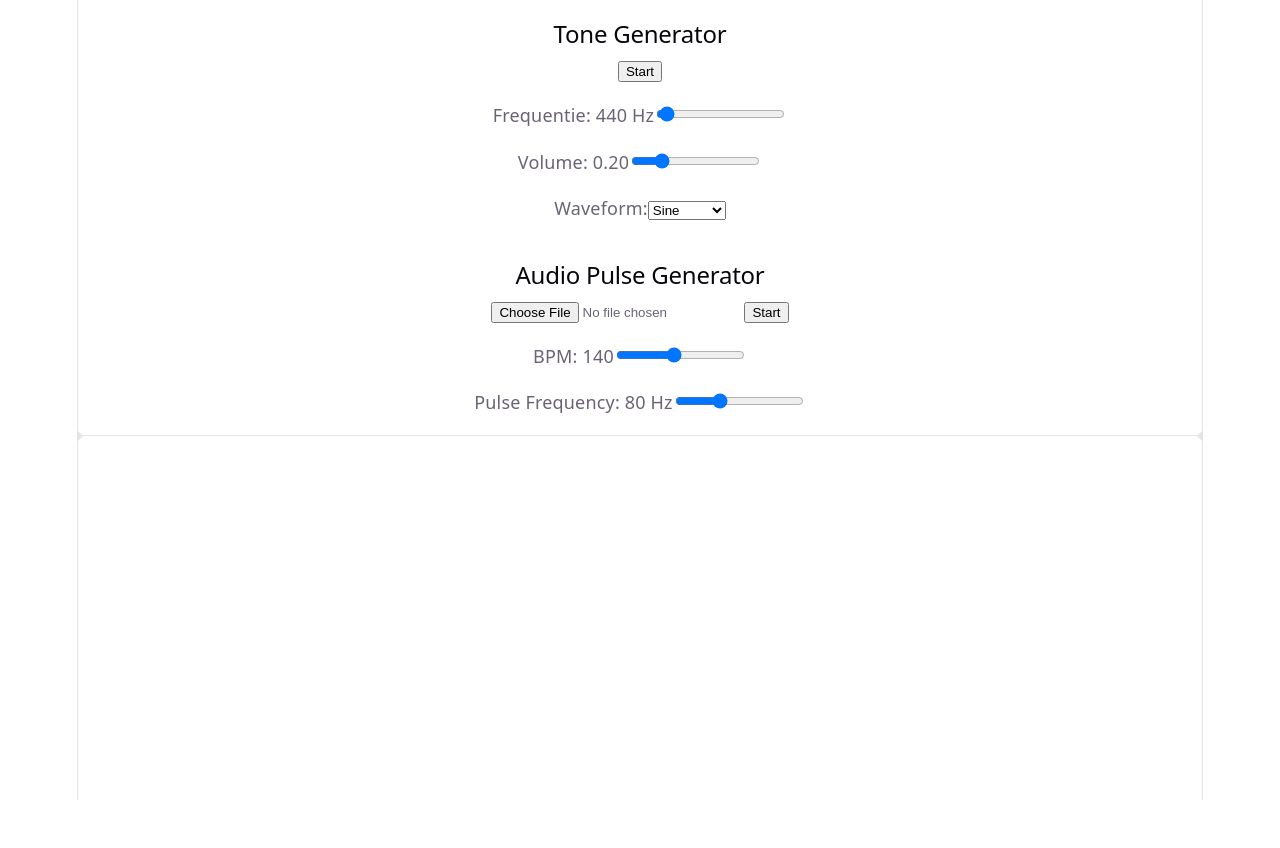
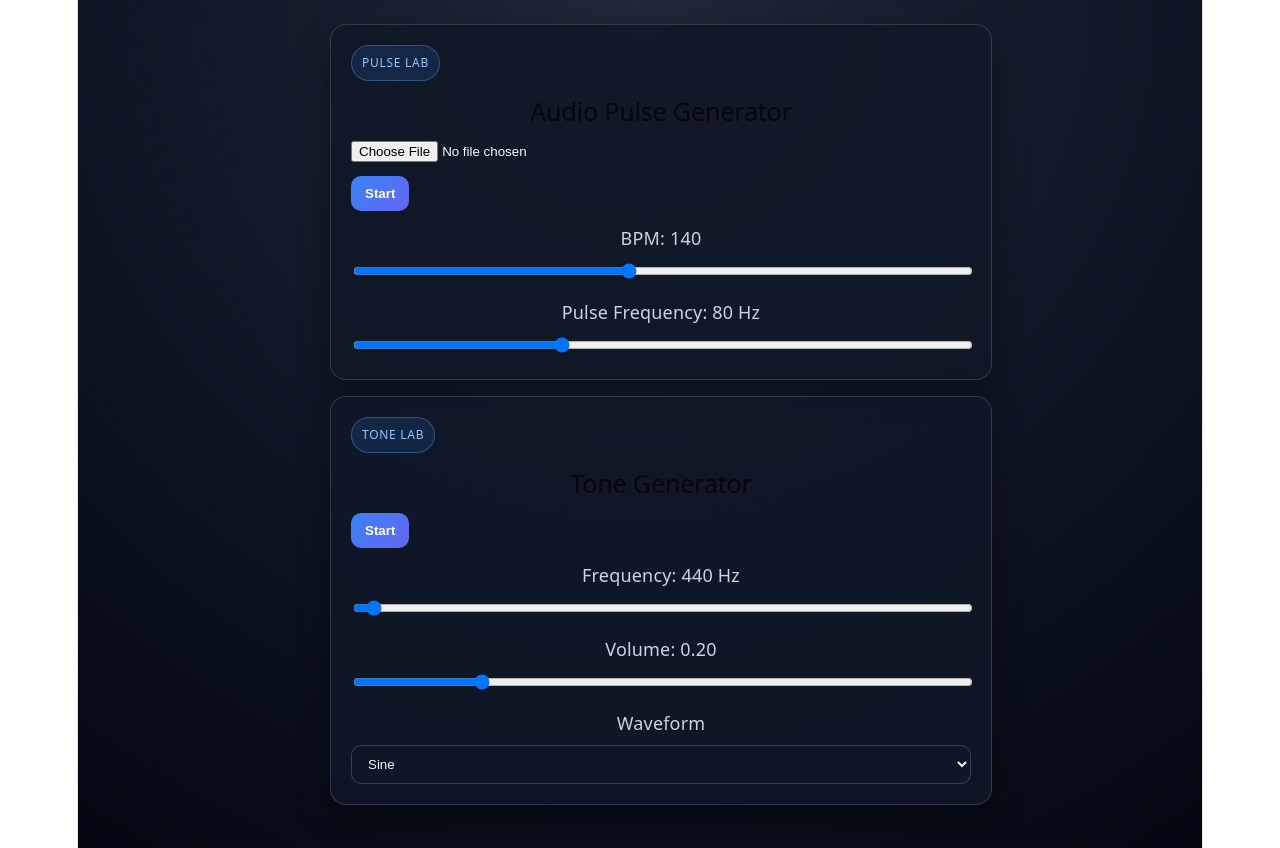
Before and after one commit to darksos34/music-generator, a React (Vite) app: page / in a window 1280 px wide. Before the commit the page ends 800 px from the top, so only its background shows below. Built offline with nearby package versions, Linux system fonts and the light colour scheme.

Commit message:
new style

```diff
--- a/src/App.css
+++ /dev/null
@@ -1,184 +0,0 @@
-.counter {
-  font-size: 16px;
-  padding: 5px 10px;
-  border-radius: 5px;
-  color: var(--accent);
-  background: var(--accent-bg);
-  border: 2px solid transparent;
-  transition: border-color 0.3s;
-  margin-bottom: 24px;
-
-  &:hover {
-    border-color: var(--accent-border);
-  }
-  &:focus-visible {
-    outline: 2px solid var(--accent);
-    outline-offset: 2px;
-  }
-}
-
-.hero {
-  position: relative;
-
-  .base,
-  .framework,
-  .vite {
-    inset-inline: 0;
-    margin: 0 auto;
-  }
-
-  .base {
-    width: 170px;
-    position: relative;
-    z-index: 0;
-  }
-
-  .framework,
-  .vite {
-    position: absolute;
-  }
-
-  .framework {
-    z-index: 1;
-    top: 34px;
-    height: 28px;
-    transform: perspective(2000px) rotateZ(300deg) rotateX(44deg) rotateY(39deg)
-      scale(1.4);
-  }
-
-  .vite {
-    z-index: 0;
-    top: 107px;
-    height: 26px;
-    width: auto;
-    transform: perspective(2000px) rotateZ(300deg) rotateX(40deg) rotateY(39deg)
-      scale(0.8);
-  }
-}
-
-#center {
-  display: flex;
-  flex-direction: column;
-  gap: 25px;
-  place-content: center;
-  place-items: center;
-  flex-grow: 1;
-
-  @media (max-width: 1024px) {
-    padding: 32px 20px 24px;
-    gap: 18px;
-  }
-}
-
-#next-steps {
-  display: flex;
-  border-top: 1px solid var(--border);
-  text-align: left;
-
-  & > div {
-    flex: 1 1 0;
-    padding: 32px;
-    @media (max-width: 1024px) {
-      padding: 24px 20px;
-    }
-  }
-
-  .icon {
-    margin-bottom: 16px;
-    width: 22px;
-    height: 22px;
-  }
-
-  @media (max-width: 1024px) {
-    flex-direction: column;
-    text-align: center;
-  }
-}
-
-#docs {
-  border-right: 1px solid var(--border);
-
-  @media (max-width: 1024px) {
-    border-right: none;
-    border-bottom: 1px solid var(--border);
-  }
-}
-
-#next-steps ul {
-  list-style: none;
-  padding: 0;
-  display: flex;
-  gap: 8px;
-  margin: 32px 0 0;
-
-  .logo {
-    height: 18px;
-  }
-
-  a {
-    color: var(--text-h);
-    font-size: 16px;
-    border-radius: 6px;
-    background: var(--social-bg);
-    display: flex;
-    padding: 6px 12px;
-    align-items: center;
-    gap: 8px;
-    text-decoration: none;
-    transition: box-shadow 0.3s;
-
-    &:hover {
-      box-shadow: var(--shadow);
-    }
-    .button-icon {
-      height: 18px;
-      width: 18px;
-    }
-  }
-
-  @media (max-width: 1024px) {
-    margin-top: 20px;
-    flex-wrap: wrap;
-    justify-content: center;
-
-    li {
-      flex: 1 1 calc(50% - 8px);
-    }
-
-    a {
-      width: 100%;
-      justify-content: center;
-      box-sizing: border-box;
-    }
-  }
-}
-
-#spacer {
-  height: 88px;
-  border-top: 1px solid var(--border);
-  @media (max-width: 1024px) {
-    height: 48px;
-  }
-}
-
-.ticks {
-  position: relative;
-  width: 100%;
-
-  &::before,
-  &::after {
-    content: '';
-    position: absolute;
-    top: -4.5px;
-    border: 5px solid transparent;
-  }
-
-  &::before {
-    left: 0;
-    border-left-color: var(--border);
-  }
-  &::after {
-    right: 0;
-    border-right-color: var(--border);
-  }
-}
--- a/src/App.tsx
+++ b/src/App.tsx
@@ -1,17 +1,14 @@
-import './App.css'
-import {ToneGenerator} from "./ToneGenerator.tsx";
-import {AudioPulseGenerator} from "./AudioPulseGenerator.tsx";
+import { AudioPulseGenerator } from "./AudioPulseGenerator";
+import { ToneGenerator } from "./ToneGenerator";
+import "./Cards.css";
 
-function App() {
-  return (
-      <>
-
-        <ToneGenerator/>
-        <AudioPulseGenerator/>
-        <div className="ticks"></div>
-        <section id="spacer"></section>
-      </>
-  )
+export default function App() {
+    return (
+        <main className="cards-page">
+            <div className="cards-stack">
+                <AudioPulseGenerator />
+                <ToneGenerator />
+            </div>
+        </main>
+    );
 }
-
-export default App
--- /dev/null
+++ b/src/AudioPulseGenerator.css
@@ -0,0 +1,60 @@
+/* Shared layout comes from Cards.css via .generator-card */
+.audio-card {
+    display: grid;
+    gap: 14px;
+}
+
+.audio-badge {
+    display: inline-block;
+    margin-bottom: 2px;
+    padding: 4px 10px;
+    border-radius: 999px;
+    font-size: 12px;
+    letter-spacing: 0.06em;
+    text-transform: uppercase;
+    color: #93c5fd;
+    background: rgba(59, 130, 246, 0.15);
+    border: 1px solid rgba(96, 165, 250, 0.35);
+    justify-self: start;
+}
+
+.audio-title {
+    margin: 0;
+    font-size: 1.4rem;
+}
+
+.audio-controls {
+    display: grid;
+    gap: 14px;
+}
+
+.audio-file {
+    width: 100%;
+}
+
+.audio-button {
+    justify-self: start;
+    border: none;
+    border-radius: 10px;
+    padding: 10px 14px;
+    background: linear-gradient(135deg, #3b82f6, #6366f1);
+    color: #fff;
+    font-weight: 600;
+    cursor: pointer;
+    transition: transform 0.15s ease, filter 0.15s ease;
+}
+
+.audio-button:hover {
+    transform: translateY(-1px);
+    filter: brightness(1.08);
+}
+
+.audio-control label {
+    display: block;
+    margin-bottom: 8px;
+    color: #cbd5e1;
+}
+
+.audio-range {
+    width: 100%;
+}
--- a/src/AudioPulseGenerator.tsx
+++ b/src/AudioPulseGenerator.tsx
@@ -1,4 +1,5 @@
 import React, { useRef, useState } from "react";
+import "./AudioPulseGenerator.css";
 
 export const AudioPulseGenerator: React.FC = () => {
 
@@ -76,43 +77,51 @@ export const AudioPulseGenerator: React.FC = () => {
     };
 
     return (
-        <div style={{ padding: 20 }}>
-            <h2>Audio Pulse Generator</h2>
+        <section className="generator-card audio-card" aria-label="Audio Pulse Generator Controls">
+            <span className="audio-badge">Pulse Lab</span>
+            <h2 className="audio-title">Audio Pulse Generator</h2>
 
+            <div className="audio-controls">
                 <input
+                    className="audio-file"
                     type="file"
                     accept="audio/*"
-                onChange={e => {
+                    onChange={(e) => {
                         const file = e.target.files?.[0];
                         if (file) loadTrack(file);
                     }}
                 />
 
-            <button onClick={playing ? stop : start}>
+                <button className="audio-button" onClick={playing ? stop : start}>
                     {playing ? "Stop" : "Start"}
                 </button>
 
-            <div style={{ marginTop: 20 }}>
-                <label>BPM: {bpm}</label>
+                <div className="audio-control">
+                    <label htmlFor="audio-bpm">BPM: {bpm}</label>
                     <input
+                        id="audio-bpm"
+                        className="audio-range"
                         type="range"
                         min={60}
                         max={240}
                         value={bpm}
-                    onChange={e => setBpm(Number(e.target.value))}
+                        onChange={(e) => setBpm(Number(e.target.value))}
                     />
                 </div>
 
-            <div style={{ marginTop: 20 }}>
-                <label>Pulse Frequency: {frequency} Hz</label>
+                <div className="audio-control">
+                    <label htmlFor="audio-frequency">Pulse Frequency: {frequency} Hz</label>
                     <input
+                        id="audio-frequency"
+                        className="audio-range"
                         type="range"
                         min={20}
                         max={200}
                         value={frequency}
-                    onChange={e => setFrequency(Number(e.target.value))}
+                        onChange={(e) => setFrequency(Number(e.target.value))}
                     />
                 </div>
             </div>
+        </section>
     );
 };
--- /dev/null
+++ b/src/Cards.css
@@ -0,0 +1,49 @@
+:root {
+    --bg-0: #030712;
+    --bg-1: #111827;
+    --bg-2: #1f2937;
+    --text: #f8fafc;
+    --line: rgba(148, 163, 184, 0.25);
+}
+.generators-stack {
+    display: grid;
+    gap: 12px; /* close together */
+    padding: 12px;
+    justify-items: center;
+}
+
+.cards-page {
+    min-height: 100vh;
+    background: radial-gradient(circle at top, var(--bg-2), var(--bg-1) 45%, var(--bg-0));
+    padding: clamp(12px, 2vw, 24px);
+}
+
+.cards-stack {
+    width: min(620px, 100%);
+    margin: 0 auto;
+    display: grid;
+    gap: clamp(10px, 1.8vw, 16px); /* keeps cards close together */
+}
+
+.generator-card {
+    width: 100%;
+    background: rgba(17, 24, 39, 0.88);
+    border: 1px solid var(--line);
+    border-radius: 16px;
+    padding: clamp(14px, 2.5vw, 20px);
+    color: var(--text);
+    box-shadow: 0 12px 30px rgba(0, 0, 0, 0.35);
+    backdrop-filter: blur(6px);
+}
+
+/* Mobile polish */
+@media (max-width: 480px) {
+    .cards-stack {
+        gap: 10px;
+    }
+
+    .generator-card {
+        border-radius: 12px;
+        padding: 14px;
+    }
+}
--- /dev/null
+++ b/src/ToneGenerator.css
@@ -0,0 +1,61 @@
+/* Shared layout comes from Cards.css via .generator-card */
+.tone-card {
+    display: grid;
+    gap: 14px;
+}
+
+.tone-badge {
+    display: inline-block;
+    font-size: 12px;
+    letter-spacing: 0.06em;
+    text-transform: uppercase;
+    color: #93c5fd;
+    background: rgba(59, 130, 246, 0.15);
+    border: 1px solid rgba(96, 165, 250, 0.35);
+    border-radius: 999px;
+    padding: 4px 10px;
+    margin-bottom: 2px;
+    justify-self: start;
+}
+
+.tone-title {
+    margin: 0;
+    font-size: 1.4rem;
+}
+
+.tone-button {
+    justify-self: start;
+    border: none;
+    border-radius: 10px;
+    padding: 10px 14px;
+    background: linear-gradient(135deg, #3b82f6, #6366f1);
+    color: #fff;
+    font-weight: 600;
+    cursor: pointer;
+    transition: transform 0.15s ease, filter 0.15s ease;
+}
+
+.tone-button:hover {
+    transform: translateY(-1px);
+    filter: brightness(1.08);
+}
+
+
+.tone-control label {
+    display: block;
+    margin-bottom: 8px;
+    color: #cbd5e1;
+}
+
+.tone-range,
+.tone-select {
+    width: 100%;
+}
+
+.tone-select {
+    padding: 10px 12px;
+    border-radius: 10px;
+    border: 1px solid rgba(148, 163, 184, 0.3);
+    background: rgba(15, 23, 42, 0.8);
+    color: #f8fafc;
+}
--- a/src/ToneGenerator.tsx
+++ b/src/ToneGenerator.tsx
@@ -1,4 +1,5 @@
 import React, { useEffect, useRef, useState } from "react";
+import "./ToneGenerator.css";
 
 type Waveform = "sine" | "square" | "sawtooth" | "triangle";
 
@@ -58,41 +59,48 @@ export const ToneGenerator: React.FC = () => {
     };
 
     return (
-        <div style={{ padding: 20 }}>
-            <h2>Tone Generator</h2>
+        <section className="generator-card tone-card" aria-label="Tone Generator Controls">
+            <span className="tone-badge">Tone Lab</span>
+            <h2 className="tone-title">Tone Generator</h2>
 
-            <button onClick={toggle}>
+            <button className="tone-button" onClick={toggle}>
                 {playing ? "Stop" : "Start"}
             </button>
 
-            <div style={{ marginTop: 20 }}>
-                <label>Frequentie: {frequency} Hz</label>
+            <div className="tone-control">
+                <label htmlFor="tone-frequency">Frequency: {frequency} Hz</label>
                 <input
+                    id="tone-frequency"
+                    className="tone-range"
                     type="range"
                     min={20}
                     max={20000}
                     value={frequency}
-                    onChange={e => setFrequency(Number(e.target.value))}
+                    onChange={(e) => setFrequency(Number(e.target.value))}
                 />
             </div>
 
-            <div style={{ marginTop: 20 }}>
-                <label>Volume: {volume.toFixed(2)}</label>
+            <div className="tone-control">
+                <label htmlFor="tone-volume">Volume: {volume.toFixed(2)}</label>
                 <input
+                    id="tone-volume"
+                    className="tone-range"
                     type="range"
                     min={0}
                     max={1}
                     step={0.01}
                     value={volume}
-                    onChange={e => setVolume(Number(e.target.value))}
+                    onChange={(e) => setVolume(Number(e.target.value))}
                 />
             </div>
 
-            <div style={{ marginTop: 20 }}>
-                <label>Waveform:</label>
+            <div className="tone-control">
+                <label htmlFor="tone-waveform">Waveform</label>
                 <select
+                    id="tone-waveform"
+                    className="tone-select"
                     value={waveform}
-                    onChange={e => setWaveform(e.target.value as Waveform)}
+                    onChange={(e) => setWaveform(e.target.value as Waveform)}
                 >
                     <option value="sine">Sine</option>
                     <option value="square">Square</option>
@@ -100,6 +108,6 @@ export const ToneGenerator: React.FC = () => {
                     <option value="triangle">Triangle</option>
                 </select>
             </div>
-        </div>
+        </section>
     );
 };
```
Lines whose indentation alone changed are shown as unchanged.
